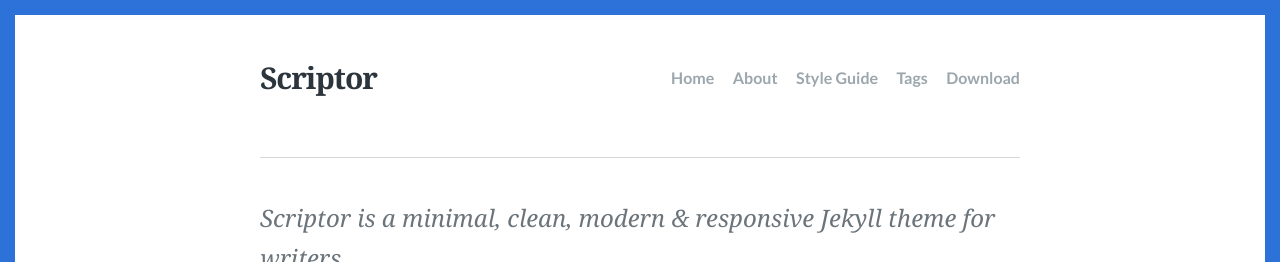
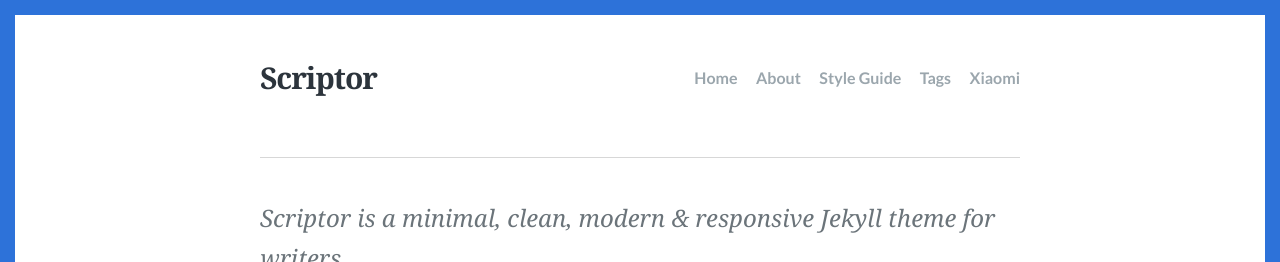
Before and after one commit to ciqiaowang/ciqiaowang.github.io, a Jekyll site: the page built from index.html, in a window 1280 px wide and 900 px high. Shown: the top 262 px of the window. Built offline with Jekyll 4.4.1, drawn with Linux system fonts in a browser that asks for light colours; some web fonts are replaced; the list of posts is cut into pages by our own code.

Commit message:
Update _config.yml

```diff
--- a/_config.yml
+++ b/_config.yml
@@ -31,13 +31,13 @@
   - text: Home
     url: /
   - text: About
-    url: /about/
+    url: _pages/about.md
   - text: Style Guide
     url: /style-guide/
   - text: Tags
     url: /tags/
-  - text: Download
-    url: https://github.com/JustGoodThemes/Scriptor-Jekyll-Theme
+  - text: Xiaomi
+    url: https://www.mi.com/index.html
 
 # The shortname for your Disqus site to enable comments.
 disqus: justgoodthemes
```
